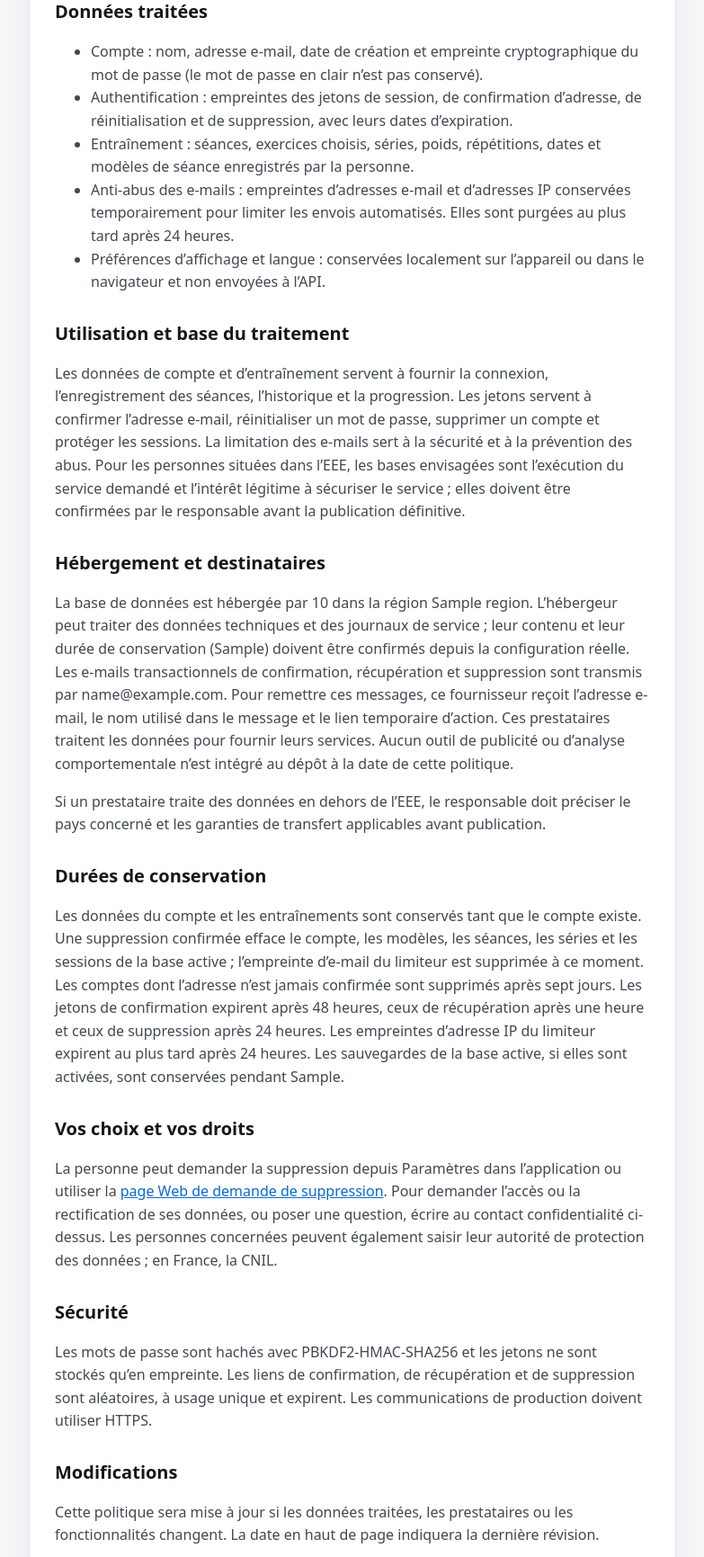
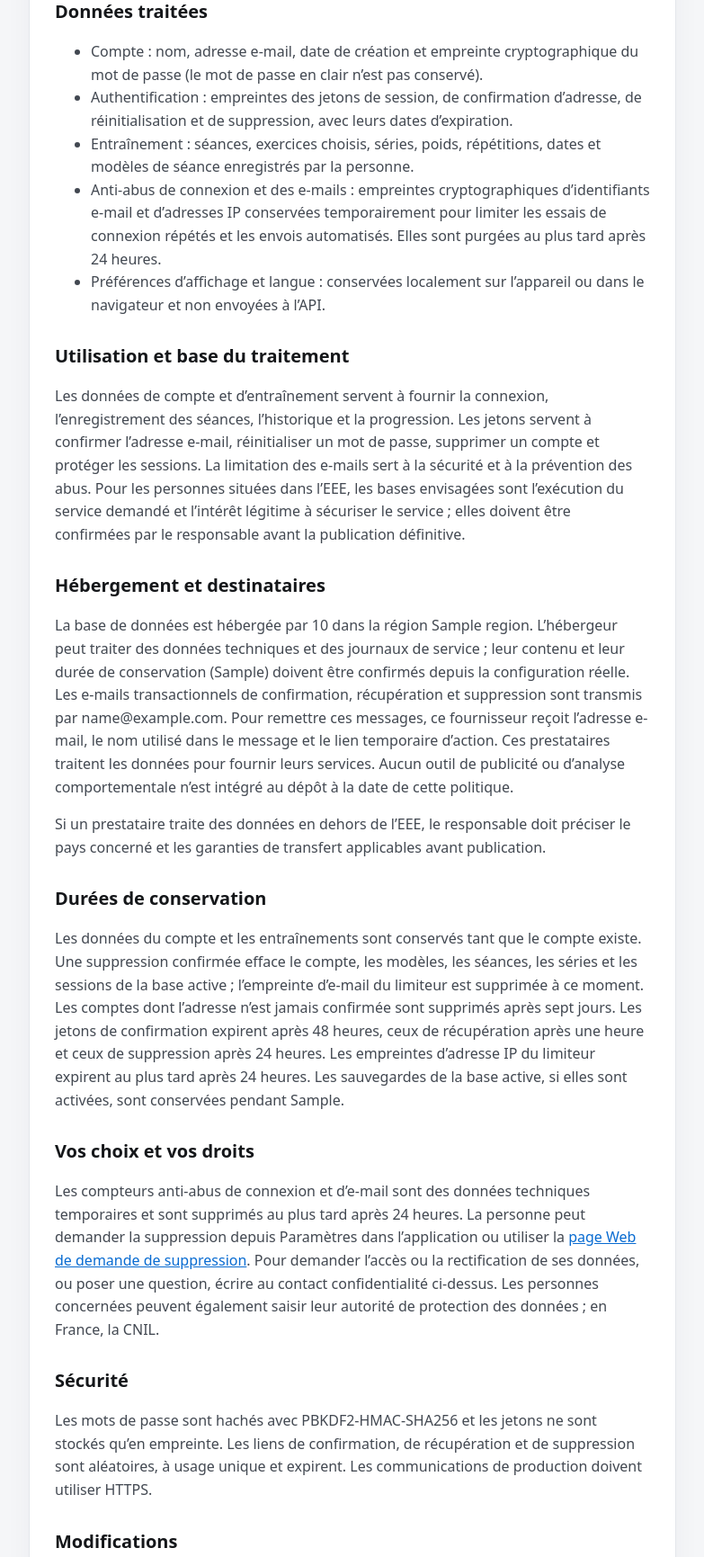
Before and after one commit to skandergat/app-musculation, a Python web app: template backend/templates/privacy.html in a window 1280 px wide. Shown: the part 433-2164 px from the top of the page at 90% size, without its empty margins (248-1031 px from the left). Run offline with Jinja, Linux system fonts and the light colour scheme; the template is opened without the code that fills it: most values are stand-ins (such as "Sample title", 1, 10 or a date in 2020).

Commit message:
Disclose temporary login abuse-prevention data

```diff
--- a/backend/templates/privacy.html
+++ b/backend/templates/privacy.html
@@ -10,13 +10,13 @@
 <ul><li>Compte : nom, adresse e-mail, date de création et empreinte cryptographique du mot de passe (le mot de passe en clair n’est pas conservé).</li>
 <li>Authentification : empreintes des jetons de session, de confirmation d’adresse, de réinitialisation et de suppression, avec leurs dates d’expiration.</li>
 <li>Entraînement : séances, exercices choisis, séries, poids, répétitions, dates et modèles de séance enregistrés par la personne.</li>
-<li>Anti-abus des e-mails : empreintes d’adresses e-mail et d’adresses IP conservées temporairement pour limiter les envois automatisés. Elles sont purgées au plus tard après 24 heures.</li>
+<li>Anti-abus de connexion et des e-mails : empreintes cryptographiques d’identifiants e-mail et d’adresses IP conservées temporairement pour limiter les essais de connexion répétés et les envois automatisés. Elles sont purgées au plus tard après 24 heures.</li>
 <li>Préférences d’affichage et langue : conservées localement sur l’appareil ou dans le navigateur et non envoyées à l’API.</li></ul>
 <h2>Utilisation et base du traitement</h2><p>Les données de compte et d’entraînement servent à fournir la connexion, l’enregistrement des séances, l’historique et la progression. Les jetons servent à confirmer l’adresse e-mail, réinitialiser un mot de passe, supprimer un compte et protéger les sessions. La limitation des e-mails sert à la sécurité et à la prévention des abus. Pour les personnes situées dans l’EEE, les bases envisagées sont l’exécution du service demandé et l’intérêt légitime à sécuriser le service ; elles doivent être confirmées par le responsable avant la publication définitive.</p>
 <h2>Hébergement et destinataires</h2><p>La base de données est hébergée par {{ hebergeur }} dans la région {{ region or 'à renseigner avant lancement' }}. L’hébergeur peut traiter des données techniques et des journaux de service ; leur contenu et leur durée de conservation ({{ retention_logs or 'à renseigner avant lancement' }}) doivent être confirmés depuis la configuration réelle. Les e-mails transactionnels de confirmation, récupération et suppression sont transmis par {{ email_provider or 'fournisseur à renseigner avant lancement' }}. Pour remettre ces messages, ce fournisseur reçoit l’adresse e-mail, le nom utilisé dans le message et le lien temporaire d’action. Ces prestataires traitent les données pour fournir leurs services. Aucun outil de publicité ou d’analyse comportementale n’est intégré au dépôt à la date de cette politique.</p>
 <p>Si un prestataire traite des données en dehors de l’EEE, le responsable doit préciser le pays concerné et les garanties de transfert applicables avant publication.</p>
 <h2>Durées de conservation</h2><p>Les données du compte et les entraînements sont conservés tant que le compte existe. Une suppression confirmée efface le compte, les modèles, les séances, les séries et les sessions de la base active ; l’empreinte d’e-mail du limiteur est supprimée à ce moment. Les comptes dont l’adresse n’est jamais confirmée sont supprimés après sept jours. Les jetons de confirmation expirent après 48 heures, ceux de récupération après une heure et ceux de suppression après 24 heures. Les empreintes d’adresse IP du limiteur expirent au plus tard après 24 heures. Les sauvegardes de la base active, si elles sont activées, sont conservées pendant {{ retention_sauvegarde or 'une durée à confirmer avant lancement' }}.</p>
-<h2>Vos choix et vos droits</h2><p>La personne peut demander la suppression depuis Paramètres dans l’application ou utiliser la <a class="link" href="/account-deletion">page Web de demande de suppression</a>. Pour demander l’accès ou la rectification de ses données, ou poser une question, écrire au contact confidentialité ci-dessus. Les personnes concernées peuvent également saisir leur autorité de protection des données ; en France, la CNIL.</p>
+<h2>Vos choix et vos droits</h2><p>Les compteurs anti-abus de connexion et d’e-mail sont des données techniques temporaires et sont supprimés au plus tard après 24 heures. La personne peut demander la suppression depuis Paramètres dans l’application ou utiliser la <a class="link" href="/account-deletion">page Web de demande de suppression</a>. Pour demander l’accès ou la rectification de ses données, ou poser une question, écrire au contact confidentialité ci-dessus. Les personnes concernées peuvent également saisir leur autorité de protection des données ; en France, la CNIL.</p>
 <h2>Sécurité</h2><p>Les mots de passe sont hachés avec PBKDF2-HMAC-SHA256 et les jetons ne sont stockés qu’en empreinte. Les liens de confirmation, de récupération et de suppression sont aléatoires, à usage unique et expirent. Les communications de production doivent utiliser HTTPS.</p>
 <h2>Modifications</h2><p>Cette politique sera mise à jour si les données traitées, les prestataires ou les fonctionnalités changent. La date en haut de page indiquera la dernière révision.</p>
 <div class="footer">LIFTELY · <a class="link" href="/account-deletion">Demander la suppression d’un compte</a></div>
```
